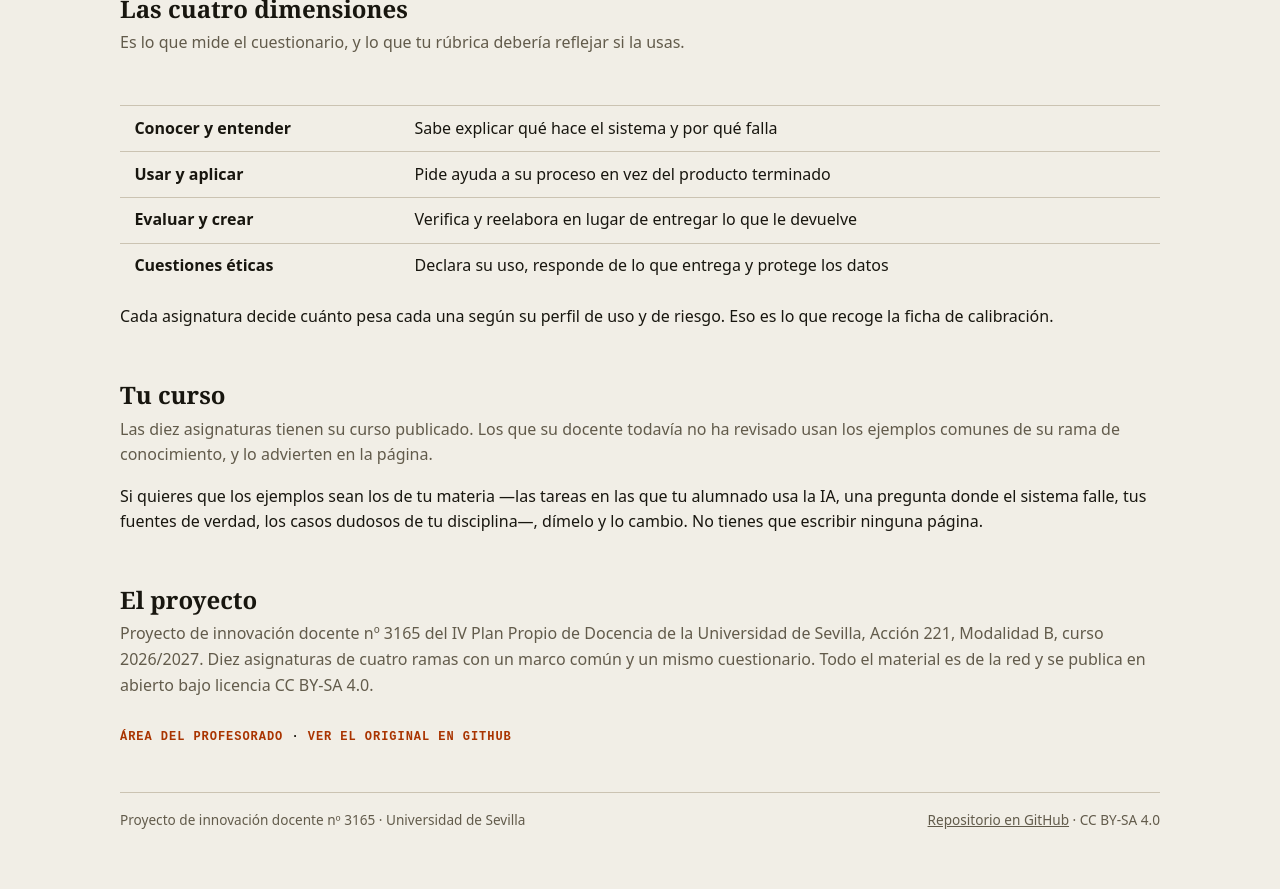
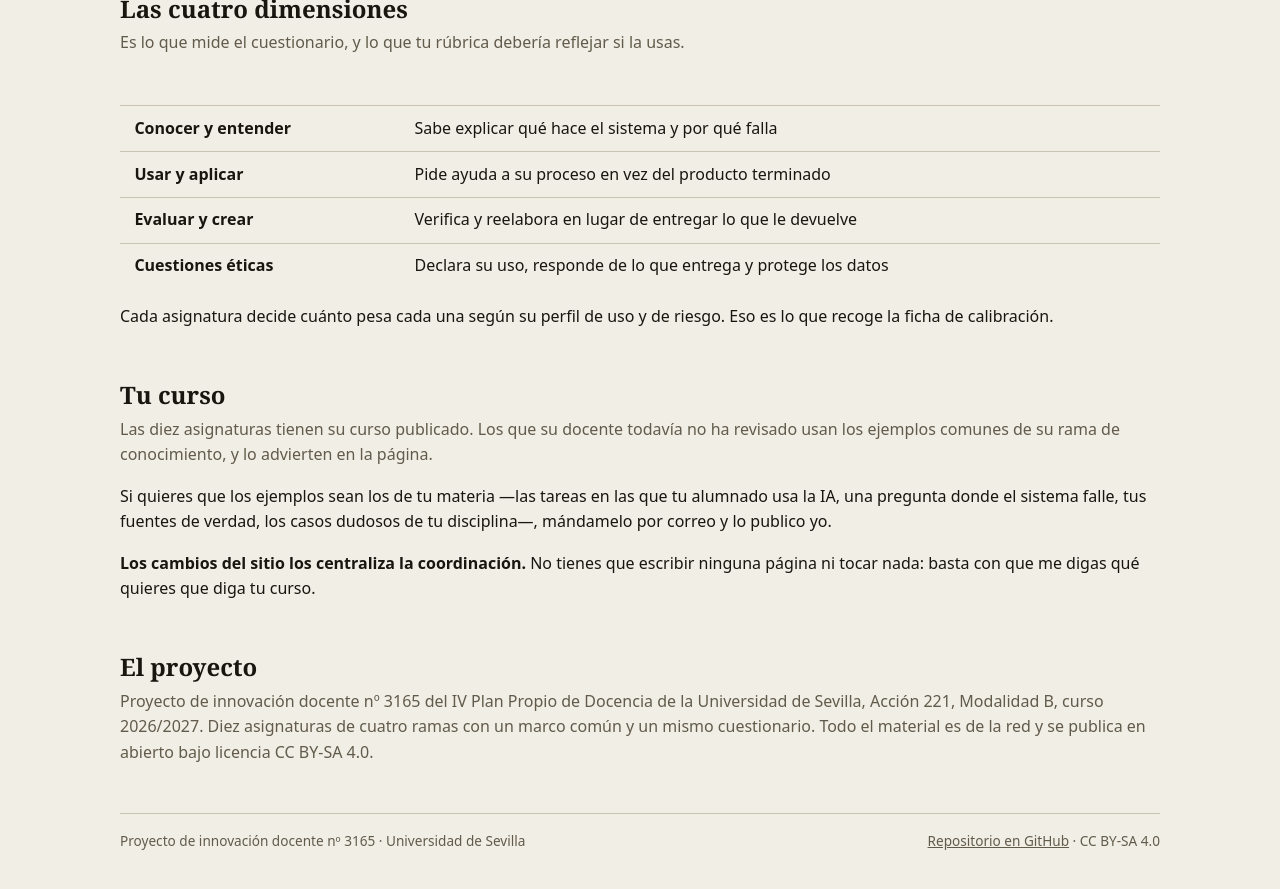
Before and after one commit to jorgeBIGS/innovacion-US-3165, a Jekyll site: the page built from profesorado.md, in a window 1280 px wide and 900 px high, scrolled down 1364 px. Shown: the top 889 px of the window. Built offline with Jekyll 4.4.1, drawn with Linux system fonts in a browser that asks for light colours.

Commit message:
Quitar de las páginas el enlace al original en GitHub
Los cambios los centraliza la coordinación, así que el sitio no invita
a editar. La página del profesorado lo dice explícitamente: lo que
quieras cambiar de tu curso, por correo.

Co-Authored-By: Claude Opus 5 <noreply@anthropic.com>

```diff
--- a/_layouts/pagina.html
+++ b/_layouts/pagina.html
@@ -16,11 +16,12 @@ ancho: page-doc
 
 {{ content }}
 
+{% unless page.portada_seccion %}
 <p class="migas">
   {% if page.seccion == 'profesorado' %}
     <a href="{{ '/profesorado/' | relative_url }}">Área del profesorado</a>
   {% else %}
     <a href="{{ '/' | relative_url }}">Volver al índice</a>
   {% endif %}
-  · <a href="{{ site.github_url }}/blob/main/{{ page.path }}">Ver el original en GitHub</a>
 </p>
+{% endunless %}
--- a/profesorado.md
+++ b/profesorado.md
@@ -81,7 +81,10 @@ usan los ejemplos comunes de su rama de conocimiento, y lo advierten en la pági
 
 Si quieres que los ejemplos sean los de tu materia —las tareas en las que tu alumnado usa
 la IA, una pregunta donde el sistema falle, tus fuentes de verdad, los casos dudosos de tu
-disciplina—, dímelo y lo cambio. No tienes que escribir ninguna página.
+disciplina—, mándamelo por correo y lo publico yo.
+
+**Los cambios del sitio los centraliza la coordinación.** No tienes que escribir ninguna
+página ni tocar nada: basta con que me digas qué quieres que diga tu curso.
 
 ## El proyecto
 
```
